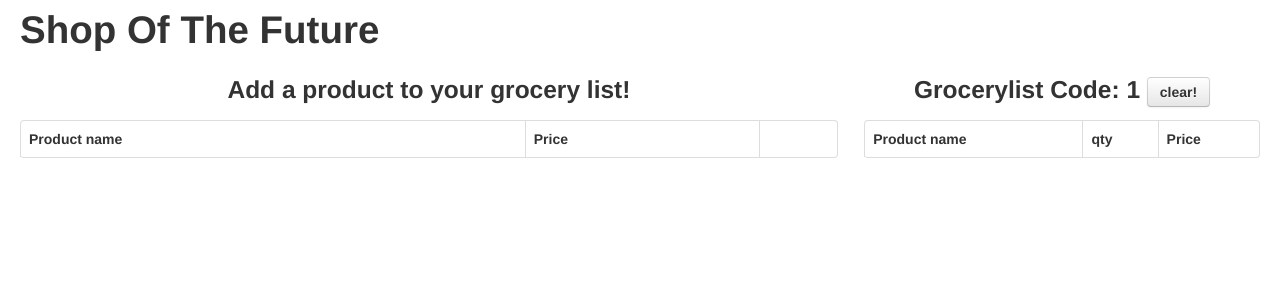
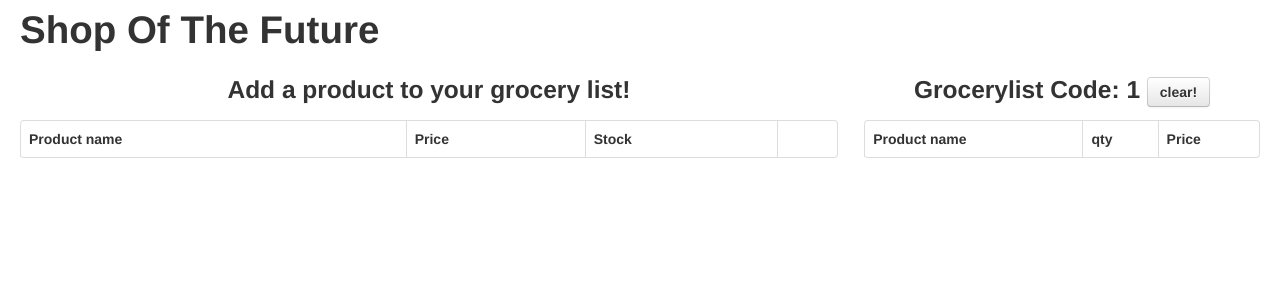
Before and after one commit to Eernie/toekomstwinkel, a Django app: page / in a window 1280 px wide. Shown: the top 300 px of the page. Run offline with Django 3.2, Linux system fonts and the light colour scheme; data comes from the database, SQL or seed files in the repository; data that the repository does not hold is empty; some libraries are stand-ins or nearby versions.

Commit message:
add stock to view

```diff
--- a/templates/frontend/home.html
+++ b/templates/frontend/home.html
@@ -19,13 +19,13 @@
             <caption><h3>Add a product to your grocery list!</h3></caption>
             <thead>
               <tr>
-                <th>Product name</th><th>Price</th><th></th>
+                <th>Product name</th><th>Price</th><th>Stock</th><th></th>
               </tr>
             </thead>
             <tbody>
               {% for p in products %}
                 <tr>
-                  <td>{{p.name}}</td><td>&euro; {{p.price}}</td><td><a class="btn add" id="{{p.id}}" href="javascript:void(null)"><i class="icon-plus"></i></a></td>
+                  <td>{{p.name}}</td><td>&euro; {{p.price}}</td><td>{{p.stock}}</td><td><a class="btn add" id="{{p.id}}" href="javascript:void(null)"><i class="icon-plus"></i></a></td>
                 </tr>
               {% endfor %}
             </tbody>
```
